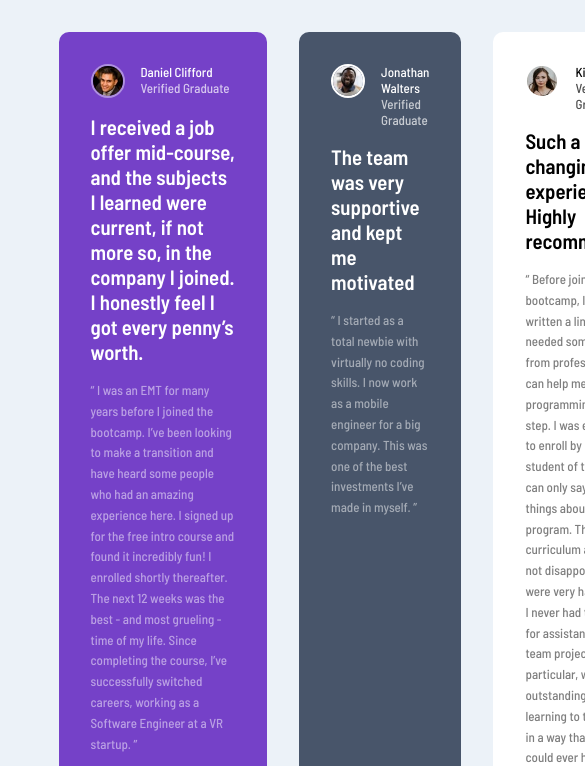
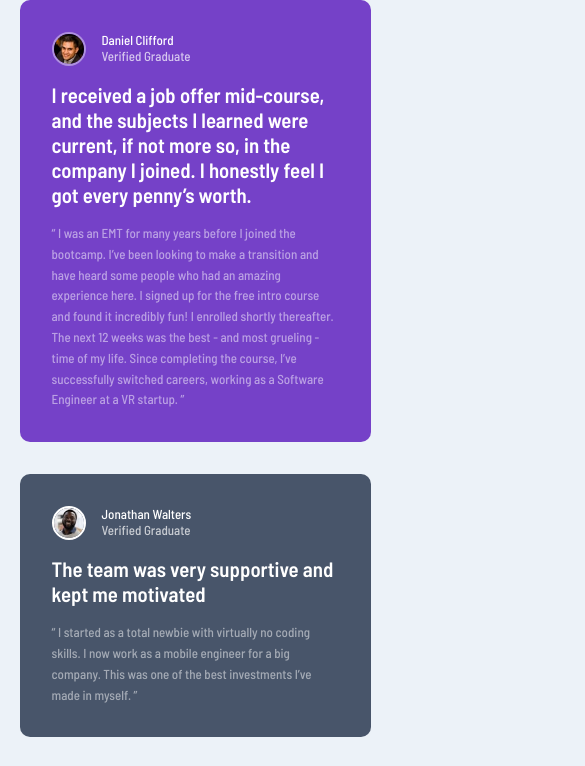
Before and after one commit to wilsonteh/Testimonial-Grid_FrontEndMentor, a plain HTML site: page index.html in a window 390 px wide. Shown: the top 766 px of the page, 585 px wide, since content can reach past the window. Drawn offline with Linux system fonts and the light colour scheme.

Commit message:
Add quoatation icon and make responsive designs using grid template area
- add quotation icon and basic styling, which is not yet finalised.
- quotation icon is being commented out temporarily
- change grid template to using grid-template area, for responsive design.

```diff
--- a/index.html
+++ b/index.html
@@ -16,8 +16,12 @@
 
 <body>
 
-    <section class="container">
+    <main class="container">
         <div class="card1">
+            <!-- <div class="icon">
+                <img src="./images/bg-pattern-quotation.svg" alt="">
+            </div> -->
+
             <div class="info">
                 <img class="pic" src="./images/image-daniel.jpg" alt="">
                 <div>
@@ -124,12 +128,7 @@
                 100% recommend! ”
             </div>
         </div>
-
-    </section>
-
-
-
-
+    </main>
 
     <section class="attribution">
         Challenge by <a href="https://www.frontendmentor.io/challenges/interactive-pricing-component-t0m8PIyY8" target="_blank">Frontend Mentor</a>.
--- a/style.scss
+++ b/style.scss
@@ -4,7 +4,8 @@ $darkBlackishBlue: hsl(219, 29%, 14%);
 $lightGray: hsl(0, 0%, 81%);
 $bodyBg: hsl(210, 46%, 95%);
 
-@mixin card($bgColor, $color) {
+@mixin card($bgColor, $color, $cardArea) {
+    grid-area: $cardArea;
     color: $color;
     background-color: $bgColor;
     display: flex;
@@ -45,25 +46,34 @@ body {
 }
 
 .container {
-    width: 70%;
-    margin: 2rem auto 2rem auto;
+    width: 80%;
+    margin: 0 auto;
     display: grid;
     grid-template-columns: repeat(4, 1fr);
-    grid-template-rows: repeat(2, 1fr);
+    grid-auto-rows: minmax(100px, auto);
     grid-gap: 2rem;
+    grid-template-areas: "card1 card1 card2 card5"
+                         "card3 card4 card4 card5";
 }
 
 
 .card1 {
-    grid-area: 1;
-    grid-column: 1 / 3;
-    @include card($violet, white)
+    // grid-column: 1 / 3;
+    z-index: -2;
+    position: relative;
+    @include card($violet, white, card1);
 
+    .icon {
+        z-index: -1;
+        position: absolute;
+        top: 0;
+        left: 65%;
+    }
     .info {
         @include info()
 
         .pic {
-            @include pic($violet)
+            @include pic($violet);
         }
         .name {
             margin: 0;
@@ -82,9 +92,9 @@ body {
 }
 
 .card2 {
-    grid-column: 3 / 4;
-    grid-row: 1;
-    @include card($darkGrayishBlue, white)
+    // grid-column: 3 / 4;
+    // grid-row: 1;
+    @include card($darkGrayishBlue, white, card2)
 
     .info {
         @include info()
@@ -109,9 +119,9 @@ body {
 }
 
 .card3 {
-    grid-column: 1;
-    grid-row: 2;
-    @include card(white, black)
+//     grid-column: 1;
+//     grid-row: 2;
+    @include card(white, black, card3)
 
     .info {
         @include info()
@@ -136,9 +146,9 @@ body {
 }
 
 .card4 {
-    grid-column: 2 / 4;
-    grid-row: 2;
-    @include card($darkBlackishBlue, white)
+    // grid-column: 2 / 4;
+    // grid-row: 2;
+    @include card($darkBlackishBlue, white, card4)
 
     .info {
         @include info()
@@ -163,9 +173,9 @@ body {
 }
 
 .card5 {
-    grid-column: 4 / 5;
-    grid-row: 1 / 3;
-    @include card(white, black)
+    // grid-column: 4 / 5;
+    // grid-row: 1 / 3;
+    @include card(white, black, card5)
 
     .info {
         @include info()
@@ -191,10 +201,42 @@ body {
 
 
 .attribution {
-    font-size: 11px;
+    font-size: 12px;
     text-align: center;
+    padding: 1rem 0;
 }
 
 .attribution a {
     color: hsl(228, 45%, 44%);
 }
+
+
+@media screen and (max-width: 1200px) {
+    .container {
+        width: 90%;
+    }
+}
+
+@media screen and (max-width: 1064px) {
+    .container {
+        grid-template-columns: repeat(5, 1fr);
+        grid-template-areas:
+        "card1 card1 card1 card2 card2"
+        "card3 card3 card4 card4 card4"
+        "card5 card5 card5 card5 card5";
+    }
+}
+
+@media screen and (max-width: 768px) {
+    .container {
+        grid-template-columns: repeat(1, 1fr);
+        grid-template-areas:
+        "card1 card1"
+        "card2 card2"
+        "card3 card3"
+        "card4 card4"
+        "card5 card5"
+        "card5 card5";
+    }
+
+}
```
Also changed, not shown: style.css, 1 other file.
